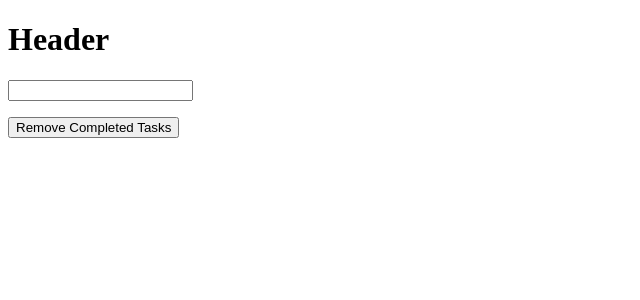
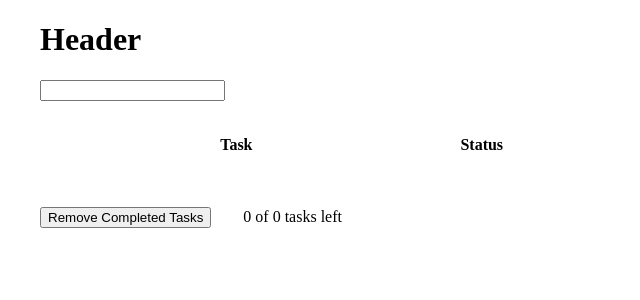
Before and after one commit to IvyVetor/kartiks-todo-app, an Angular app: page / in a window 1280 px wide. Shown: the top 300 px of the page, without its empty margins (0-640 px from the left). Built offline with nearby package versions, Linux system fonts and the light colour scheme.

Commit message:
edit task text inline; count uncompleted tasks

```diff
--- a/src/app/app.component.html
+++ b/src/app/app.component.html
@@ -1,17 +1,26 @@
-<div>
-  <div>
+<div style="margin-left: 2em;">
+  <div style="margin-bottom: 2em;">
     <h1>Header</h1>
     <input class="new-task" [(ngModel)]="newTask.title" (keyup.enter)="addTask()">
   </div>
   <div>
-    <ul class="task-list">
-      <li *ngFor="let task of tasks">
-        <div>
-          <label class="task-title">{{task.title}}</label>
-          <input class="toggle" type="checkbox" (click)="toggleComplete(task)" [checked]="task.complete">
-        </div>
-      </li>
-    </ul>
-    <button class="clear-tasks" (click)="clearCompletedTasks()">Remove Completed Tasks</button>
+    <table class="task-list" style="width: 40%">
+      <tr>
+        <th style="width: 25%;">Task</th>
+        <th style="width: 5%;">Status</th>
+      </tr>
+      <tr *ngFor="let task of tasks">
+        <td style="text-align:left;"><label contenteditable="true"
+                                            (keydown.enter)="$event.target.blur();$event.preventDefault();"
+                                            class="task-title">{{task.title}}</label></td>
+        <td style="text-align:center;"><input class="toggle" type="checkbox" (click)="toggleComplete(task)"
+                                              [checked]="task.complete"></td>
+      </tr>
+    </table>
+    <br>
+    <div style="margin-top: 2em;">
+      <button class="clear-tasks" (click)="clearCompletedTasks()">Remove Completed Tasks</button>
+      <span class="tasks-left" style="margin-left: 2em;">{{countUncompleted()}} of {{tasks.length}} tasks left</span>
+    </div>
   </div>
 </div>
--- a/src/app/app.component.ts
+++ b/src/app/app.component.ts
@@ -1,4 +1,4 @@
-import { Component } from '@angular/core';
+import {Component} from '@angular/core';
 import {TaskDataService} from './task-data.service';
 import {Task} from './task';
 
@@ -10,7 +10,6 @@ import {Task} from './task';
 })
 export class AppComponent {
   title = 'kartiks-todo-app';
-
   newTask: Task = new Task();
 
   constructor(private taskDataService: TaskDataService) {}
@@ -31,4 +30,8 @@ export class AppComponent {
   get tasks() {
     return this.taskDataService.getAllTasks();
   }
+
+  countUncompleted() {
+    return this.tasks.filter(task => !task.complete).length;
+  }
 }
```
Also changed, not shown: 1 other file (tests, documents, lock files or other folders).
